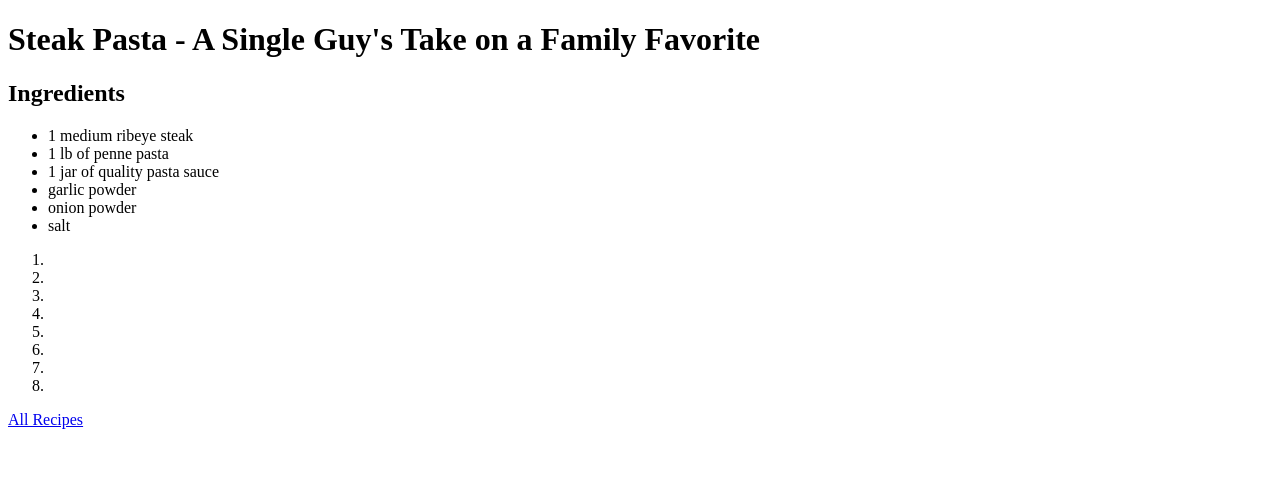
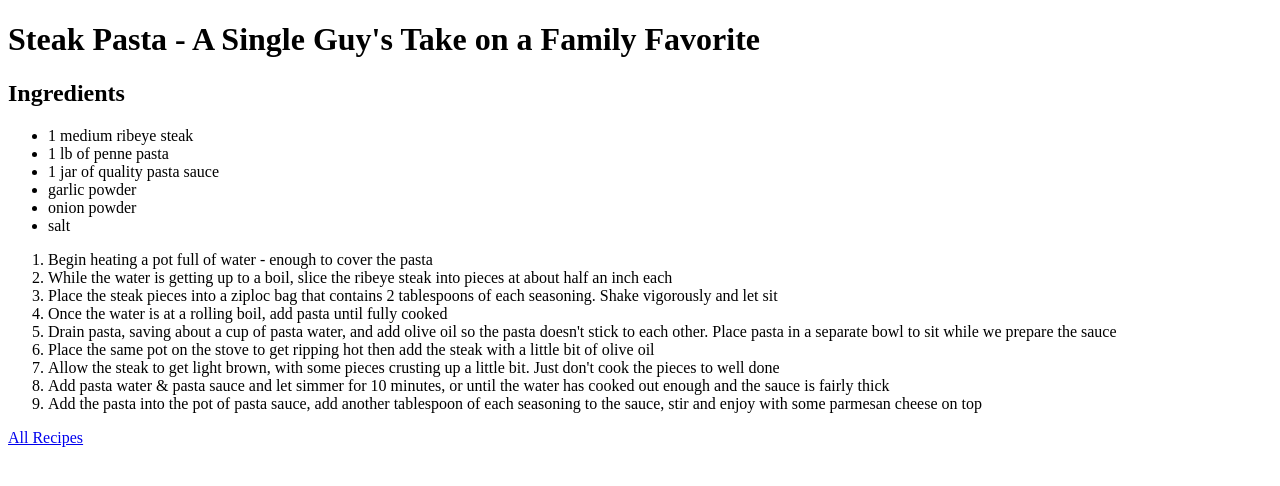
Before and after one commit to GoochMagooch/odin-recipes, a plain HTML site: page steakPasta.html in a window 1280 px wide. Drawn offline with Linux system fonts and the light colour scheme.

Commit message:
List cooking instructions for steak pasta

```diff
--- a/steakPasta.html
+++ b/steakPasta.html
@@ -23,14 +23,24 @@
     </ul>
 
     <ol>
-        <li></li>
-        <li></li>
-        <li></li>
-        <li></li>
-        <li></li>
-        <li></li>
-        <li></li>
-        <li></li>
+        <li>Begin heating a pot full of water - enough to cover the pasta</li>
+        <li>While the water is getting up to a boil, slice the ribeye steak into
+            pieces at about half an inch each</li>
+        <li>Place the steak pieces into a ziploc bag that contains 2 tablespoons
+            of each seasoning. Shake vigorously and let sit</li>
+        <li>Once the water is at a rolling boil, add pasta until fully cooked</li>
+        <li>Drain pasta, saving about a cup of pasta water, and add olive oil so
+            the pasta doesn't stick to each other. Place pasta in a separate bowl
+            to sit while we prepare the sauce</li>
+        <li>Place the same pot on the stove to get ripping hot then add the steak
+            with a little bit of olive oil</li>
+        <li>Allow the steak to get light brown, with some pieces crusting up a
+            little bit. Just don't cook the pieces to well done</li>
+        <li>Add pasta water & pasta sauce and let simmer for 10 minutes, or until
+            the water has cooked out enough and the sauce is fairly thick</li>
+        <li>Add the pasta into the pot of pasta sauce, add another tablespoon of
+            each seasoning to the sauce, stir and enjoy with some parmesan cheese
+            on top</li>
     </ol>
 
     <a href="index.html">All Recipes</a>
```
